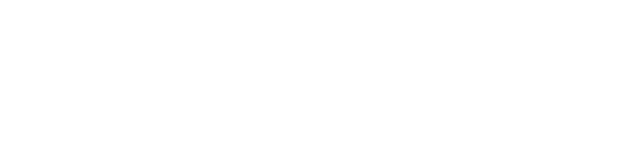
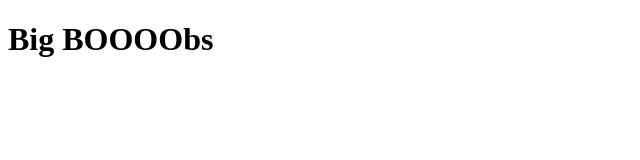
Before and after one commit to Jester35/test1, a plain HTML site: page index.html in a window 1280 px wide. Shown: the whole page, without its empty margins (0-640 px from the left). Drawn offline with Linux system fonts and the light colour scheme.

Commit message:
change title

```diff
--- a/index.html
+++ b/index.html
@@ -10,7 +10,7 @@
 </head>
 
 <body>
-
+    <h1>Big BOOOObs</h1>
 </body>
 
 </html>
```
